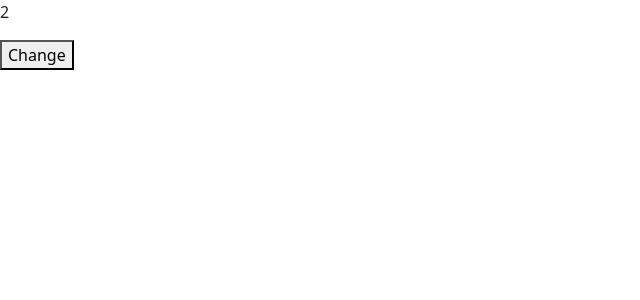
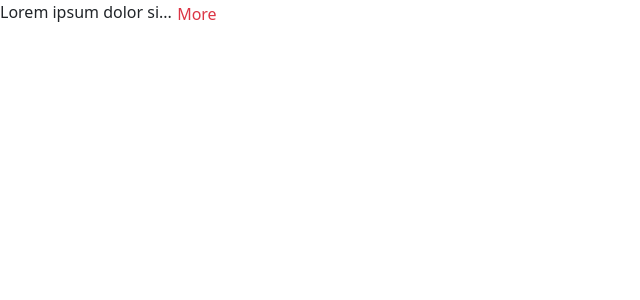
Before and after one commit to Hussain-hamim/Expense-Tracker, a React (Vite) app: page / in a window 1280 px wide. Shown: the top 300 px of the page, without its empty margins (0-640 px from the left). Built offline with nearby package versions, Linux system fonts and the light colour scheme.

Commit message:
expandableText component.

```diff
--- a/index.html
+++ b/index.html
@@ -9,5 +9,9 @@
   <body>
     <div id="root"></div>
     <script type="module" src="/src/main.tsx"></script>
+
+
+
+
   </body>
 </html>
--- a/src/App.css
+++ b/src/App.css
@@ -40,6 +40,3 @@
 .read-the-docs {
   color: #888;
 } */
-.one:hover {
-  /* background-color: red; */
-}
--- a/src/App.tsx
+++ b/src/App.tsx
@@ -1,31 +1,23 @@
 import { useState } from "react";
-
+import ExpandableText from "./components/ExpandableText";
+import "./App.css";
 function App() {
-  const [cart, setCart] = useState({
-    discount: 0.1,
-    items: [
-      { id: 1, title: "product 1", quantity: 2 },
-      { id: 2, title: "product 2", quantity: 2 },
-    ],
-  });
+  // const [show, setShow] = useState(false);
 
   function handleClick() {
-    setCart({
-      ...cart,
-      items: cart.items.map((item) =>
-        item.id === 1 ? { ...item, quantity: 3 } : item
-      ),
-    });
+    // setShow(!show);
   }
 
   return (
     <>
-      <div>
-        {cart.items.map((item) =>
-          item.id === 1 ? <p key={item.id}>{item.quantity}</p> : ""
-        )}
-      </div>
-      <button onClick={handleClick}>Change</button>
+      <ExpandableText maxChar={20}>
+        Lorem ipsum dolor sit, amet consectetur adipisicing elit. Tempore
+        tempora corrupti nostrum id architecto illum blanditiis. Quibusdam quia
+        recusandae doloremque iure voluptate aspernatur sunt ipsam vel, ex fuga
+        ipsa obcaecati maxime pariatur dignissimos provident laborum vitae odit,
+        veritatis eos dolores cum. Ab quibusdam eaque, deserunt vero dicta
+        accusamus aspernatur tenetur.
+      </ExpandableText>
     </>
   );
 }
--- /dev/null
+++ b/src/components/ExpandableText.tsx
@@ -0,0 +1,30 @@
+import { useState } from "react";
+
+interface props {
+  children: string;
+  maxChar?: number;
+}
+
+const ExpandableText = ({ children, maxChar = 100 }: props) => {
+  const [show, setShow] = useState(false);
+
+  // if (children.length <= maxChar) return <p>{children}</p>;
+
+  const text = show ? children : children.substring(0, maxChar) + "...";
+
+  return (
+    <p>
+      {text}
+      <button
+      style={{height: "25px", padding: 0, width: "50px"}}
+        className="btn btn-outline-danger border-0"
+        type="button"
+        onClick={() => setShow(!show)}
+      >
+        {show ? "Less" : "More"}
+      </button>
+    </p>
+  );
+};
+
+export default ExpandableText;
```
